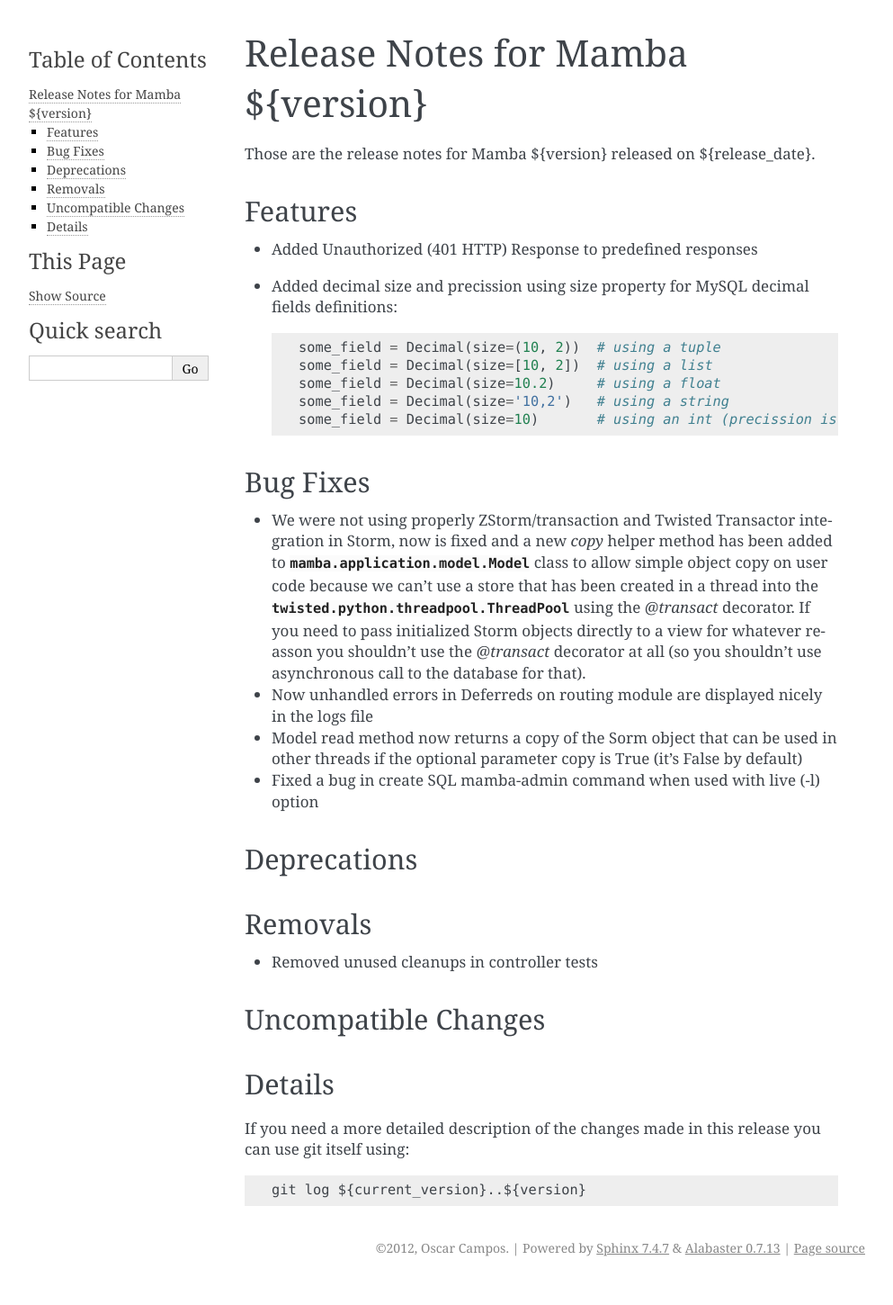
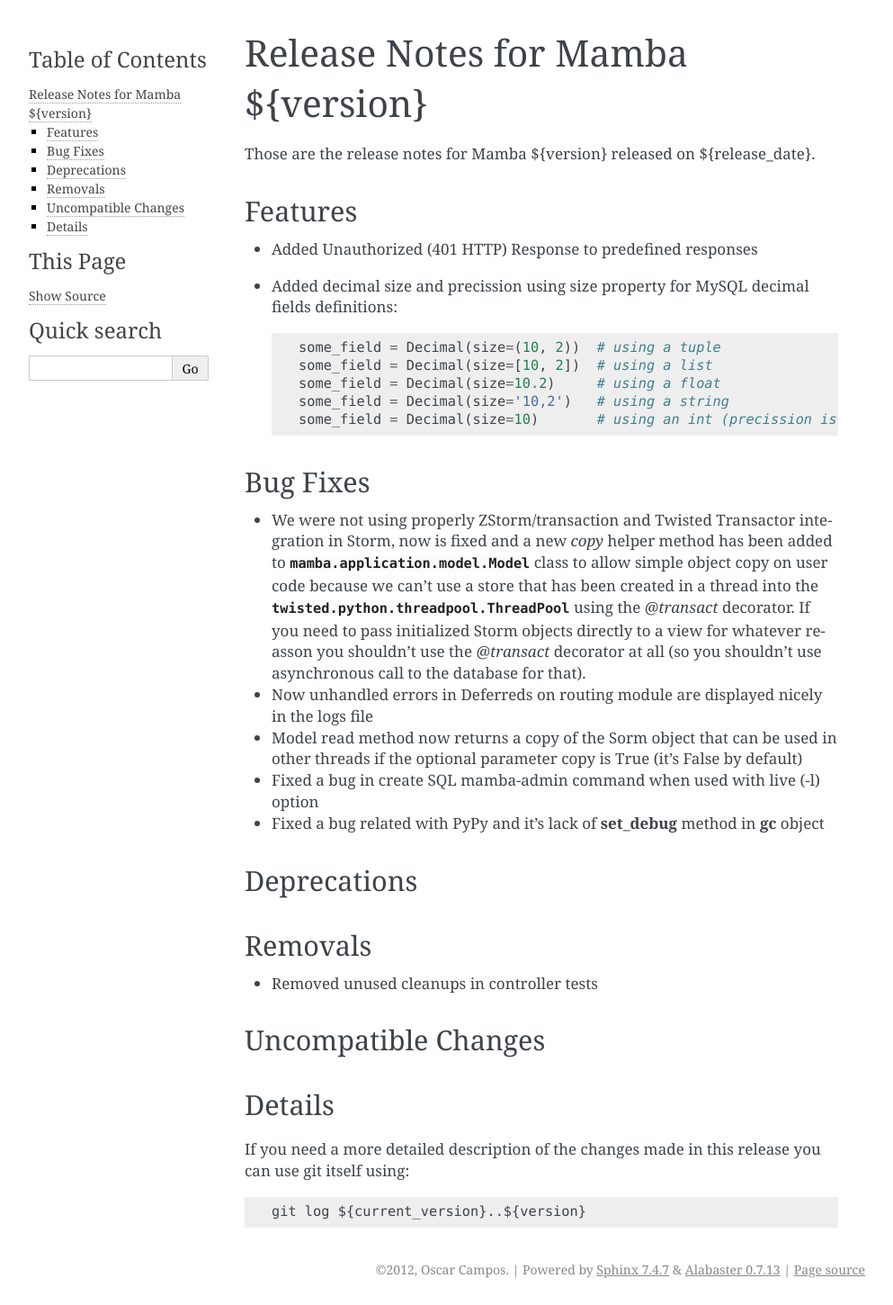
Before and after one commit to PyMamba/mamba-framework, a Sphinx documentation site: the page built from docs/relnotes/index.rst, in a window 1280 px wide. Shown: the whole page at 90% size, without its empty margins (148-1141 px from the left). Built offline with Sphinx 7.4.7, drawn with Linux system fonts in a browser that asks for light colours; pages that are not in the unit, such as notebooks, are missing from menus; before the commit the page ends 1426 px from its top, so only the background shows below that.

Commit message:
relnotes updated

```diff
--- a/docs/relnotes/index.rst
+++ b/docs/relnotes/index.rst
@@ -27,6 +27,7 @@
 * Now unhandled errors in Deferreds on routing module are displayed nicely in the logs file
 * Model read method now returns a copy of the Sorm object that can be used in other threads if the optional parameter copy is True (it's False by default)
 * Fixed a bug in create SQL mamba-admin command when used with live (-l) option
+* Fixed a bug related with PyPy and it's lack of **set_debug** method in **gc** object
 
 Deprecations
 ------------
```
